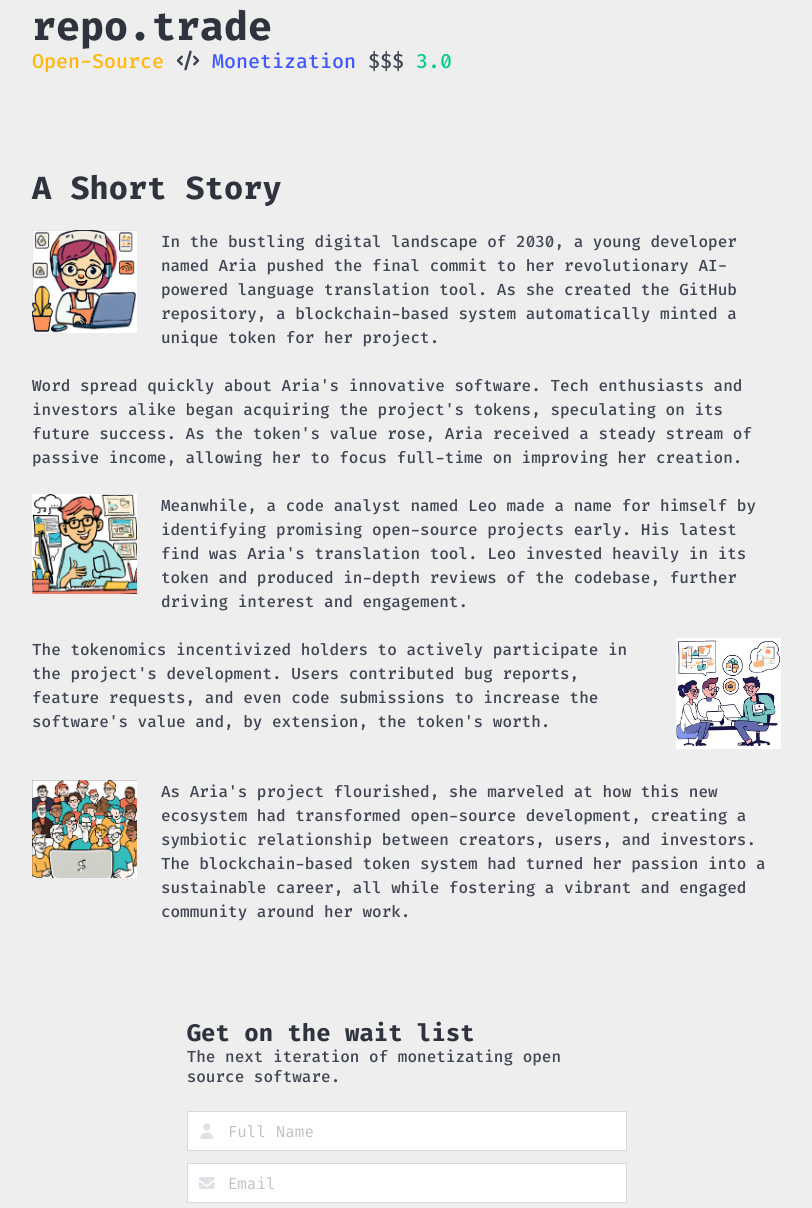
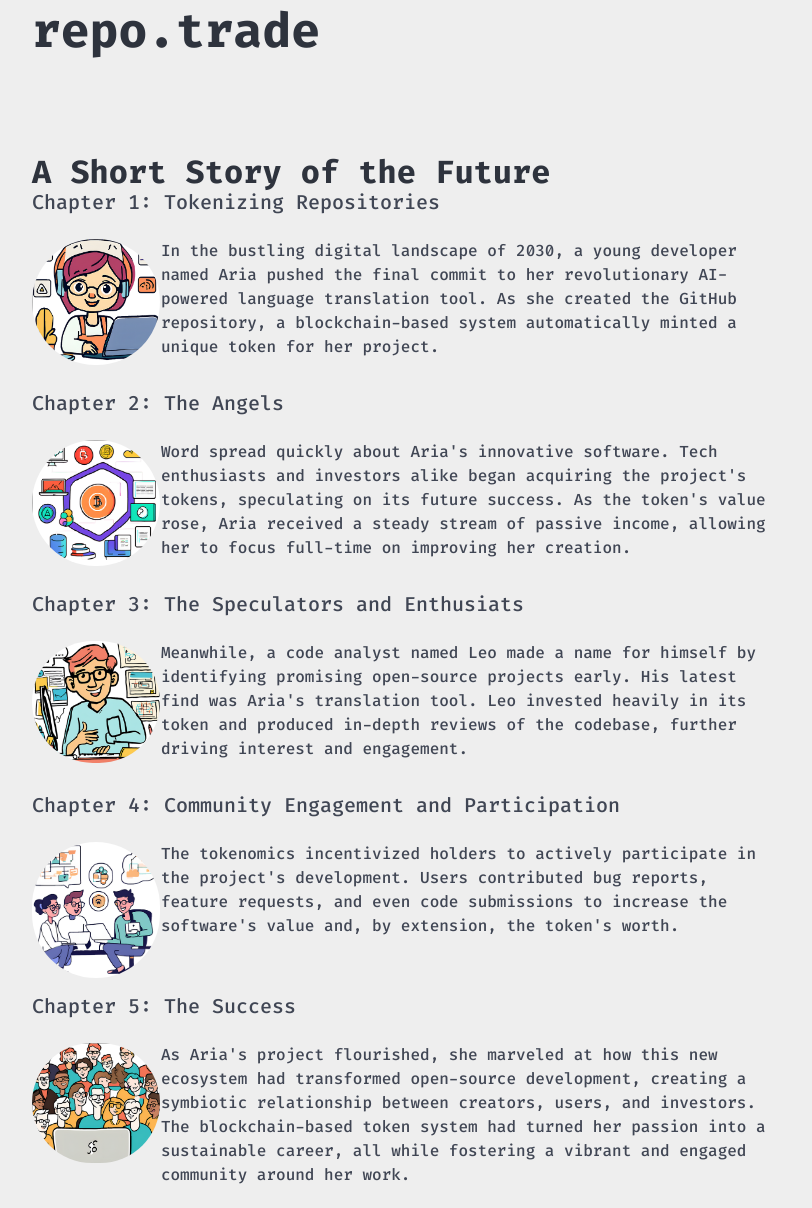
Before and after one commit to repotrade/repo.trade, a website: page src/index.pug in a window 1280 px wide. Shown: the part 171-1379 px from the top of the page, without its empty margins (16-828 px from the left). Drawn offline with nearby package versions, Linux system fonts and the light colour scheme; files that its build step writes are made by us from their sources; files whose address does not match are found by name.

Commit message:
simplify site

```diff
--- a/src/index.pug
+++ b/src/index.pug
@@ -22,27 +22,18 @@ html(lang="en")
   body
     .columns
       .column.is-two-thirds
-
-        .hero
-          .hero-body
-            div
-              img(alt="logo" src="/assets/img/logo.svg" width="180px")
-            div
-              .title.is-2 repo.trade
-              .subtitle.is-5
-                span.has-text-warning Open-Source
-                span.icon
-                  i.fas.fa-code
-                span.has-text-link  Monetization
-                span  $$$
-                span.has-text-primary  3.0
+        .section
+          img(alt="logo" src="/assets/img/logo.svg" width="180px")
+          .title.is-1 repo.trade
 
         .section
-          .title.is-3 A Short Story
+          .title.is-3 A Short Story of the Future
 
-          .columns.block
+          .subtitle.is-5 Chapter 1: Tokenizing Repositories
+          .columns
             .column.is-2
-              img(src="/assets/img/aria.png" width="250px")
+              figure.image.is-128x128
+                img.is-rounded(src="/assets/img/aria.png" width="250px")
             .column
               p
                 | In the bustling digital landscape of 2030, a young developer named Aria
@@ -51,16 +42,24 @@ html(lang="en")
                 | blockchain-based system automatically minted a unique token for her
                 | project.
 
-          p.block
-            | Word spread quickly about Aria's innovative software. Tech enthusiasts
-            | and investors alike began acquiring the project's tokens, speculating on
-            | its future success. As the token's value rose, Aria received a steady
-            | stream of passive income, allowing her to focus full-time on improving
-            | her creation.
+          .subtitle.is-5 Chapter 2: The Angels
+          .columns
+            .column.is-2
+              figure.image.is-128x128
+                img.is-rounded(src="/assets/img/invest.png" width="250px")
+            .column
+              p
+              | Word spread quickly about Aria's innovative software. Tech enthusiasts
+              | and investors alike began acquiring the project's tokens, speculating on
+              | its future success. As the token's value rose, Aria received a steady
+              | stream of passive income, allowing her to focus full-time on improving
+              | her creation.
 
-          .columns.block
+          .subtitle.is-5 Chapter 3: The Speculators and Enthusiats
+          .columns
             .column.is-2
-              img(src="/assets/img/leo.png" width="250px")
+              figure.image.is-128x128
+                img.is-rounded(src="/assets/img/leo.png" width="250px")
             .column
               p
                 | Meanwhile, a code analyst named Leo made a name for himself by
@@ -69,19 +68,23 @@ html(lang="en")
                 | token and produced in-depth reviews of the codebase, further
                 | driving interest and engagement.
 
-          .columns.block
+          .subtitle.is-5 Chapter 4: Community Engagement and Participation
+          .columns
+            .column.is-2
+              figure.image.is-128x128
+                img.is-rounded(src="/assets/img/hodlers.png" width="250px")
             .column
               p
               | The tokenomics incentivized holders to actively participate in the project's
               | development. Users contributed bug reports, feature requests, and even code
               | submissions to increase the software's value and, by extension, the token's
               | worth.
+
+          .subtitle.is-5 Chapter 5: The Success
+          .columns
             .column.is-2
-              img(src="/assets/img/hodlers.png" width="250px")
-
-          .columns.block
-            .column.is-2
-              img(src="/assets/img/community.png" width="250px")
+              figure.image.is-128x128
+                img.is-rounded(src="/assets/img/community.png" width="250px")
             .column
               p
               | As Aria's project flourished, she marveled at how this new ecosystem had
@@ -90,12 +93,14 @@ html(lang="en")
               | turned her passion into a sustainable career, all while fostering a vibrant
               | and engaged community around her work.
 
-        .section
+          .subtitle.is-5 Appendix: The Wait List
           .columns
-            .column.is-three-fifths.is-offset-one-fifth
+            .column.is-2
+              figure.image.is-128x128
+                img.is-rounded(src="/assets/img/waitlist.png" width="250px")
+            .column
+              p Stay informed about the next iteration of monetizating open source software.
               form(hx-post="https://api.repo.trade/mail/submit")
-                .title.is-4 Get on the wait list
-                .subtitle.is-6 The next iteration of monetizating open source software.
                 .block
                   .field
                     .control.has-icons-left.is-expanded
```
Also changed, not shown: docs/assets/img/invest.png (added), docs/assets/img/waitlist.png (added), docs/index.html.
